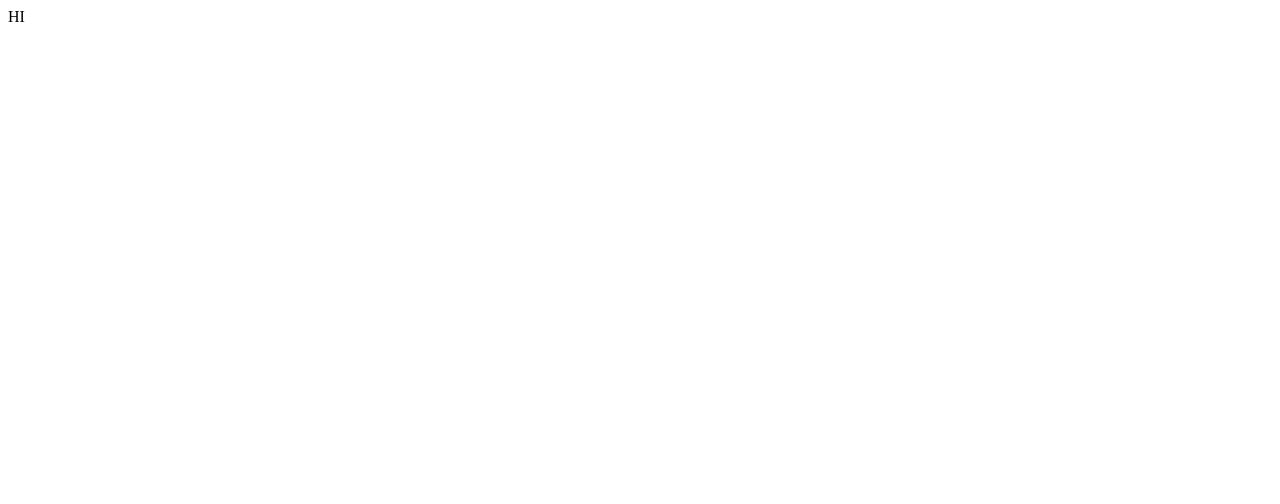
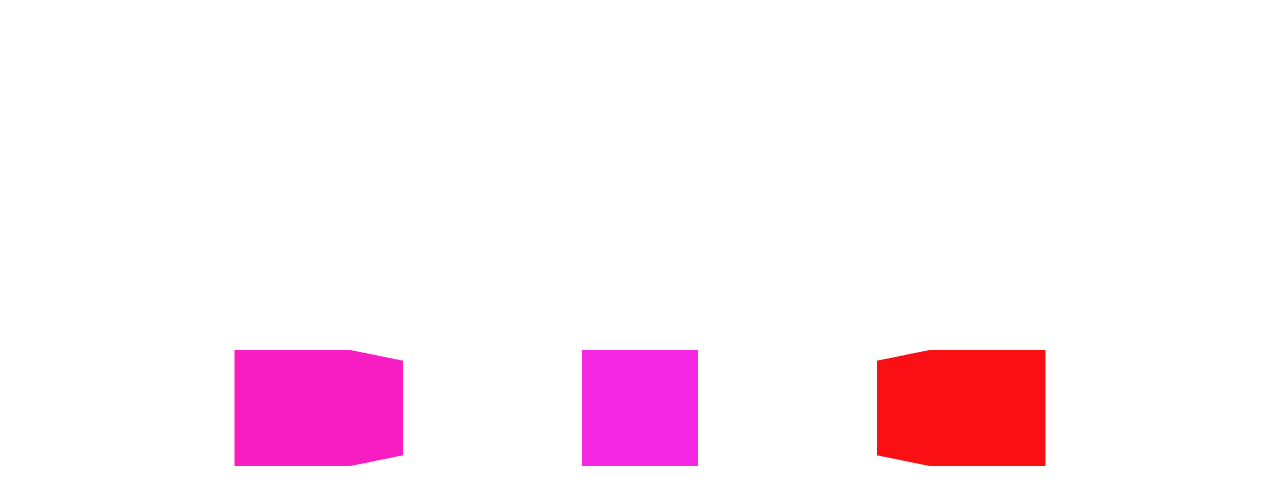
Before and after one commit to Richie9000/portfolio, a React (Create React App) app: page / in a window 1280 px wide. Shown: the top 504 px of the page. Built offline with nearby package versions, Linux system fonts and the light colour scheme.

Commit message:
Add basic 3d objects

```diff
--- a/src/App.js
+++ b/src/App.js
@@ -1,10 +1,11 @@
+import React from "react";
+import ThreeScene from "./components/ThreeScene";
+
 
 
 function App() {
   return (
-    <div className="App">
-     HI
-    </div>
+    <ThreeScene />
   );
 }
 
--- /dev/null
+++ b/src/components/ThreeScene.js
@@ -0,0 +1,28 @@
+import React from 'react'
+import { Canvas } from "@react-three/fiber";
+import { OrbitControls } from "@react-three/drei";
+
+const ThreeScene = () => {
+  return (
+    <div className="Container" style={{ width:"100%", height:"100vh" }}>
+     <Canvas>
+       <mesh position={[3,0,0]}>
+         <boxBufferGeometry args={[1,1,1]} />
+         <meshBasicMaterial color={"#ff0000"} />
+       </mesh>
+       <mesh position={[0,0,0]}>
+         <boxBufferGeometry args={[1,1,1]} />
+         <meshBasicMaterial color={"#ff00ff"} />
+       </mesh>
+       <mesh position={[-3,0,0]}>
+         <boxBufferGeometry args={[1,1,1]} />
+         <meshBasicMaterial color={"#ff00bb"} />
+       </mesh>
+
+       <OrbitControls />
+     </Canvas>
+    </div>
+  )
+}
+
+export default ThreeScene
```
